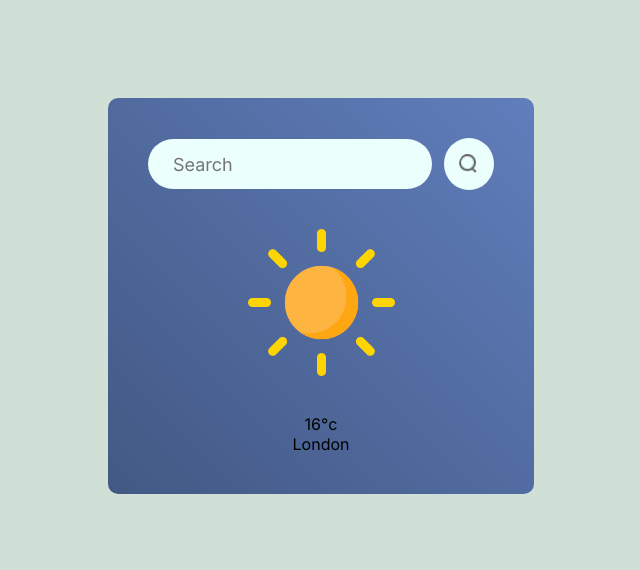
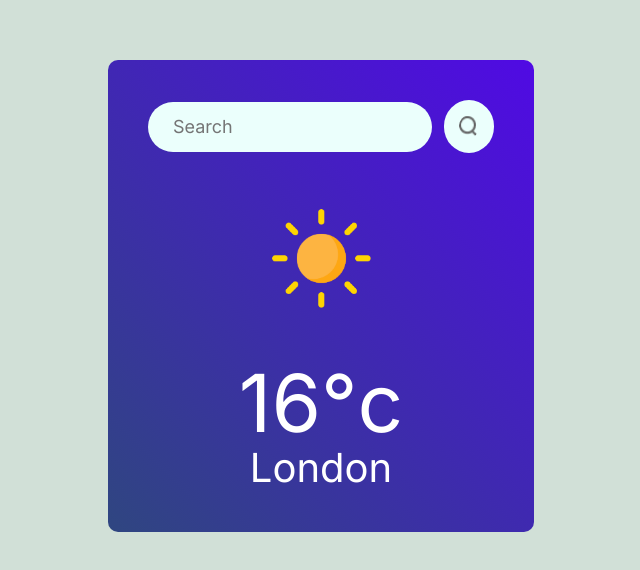
Before and after one commit to Mikeyy771/WeatherApp, a React (Vite) app in the folder Weatherapp/: page / in a window 1280 px wide. Shown: the part 104-674 px from the top of the page, without its empty margins (319-959 px from the left). Built offline with nearby package versions, Linux system fonts and the light colour scheme.

Commit message:
styling weather icon, temp and location

```diff
--- a/Weatherapp/src/components/Weather.css
+++ b/Weatherapp/src/components/Weather.css
@@ -2,7 +2,7 @@
     place-self: center;
     padding: 40px;
     border-radius: 10px;
-    background-image: linear-gradient(45deg, #435984, #607ebc);
+    background-image: linear-gradient(45deg, #2f4680, #500ae4);
     display: flex;
     flex-direction: column;
     align-items: center;
@@ -29,3 +29,17 @@
     background: #ebfffc;
     cursor: pointer;
 }
+
+.weather-icon{
+    width: 150px;
+    margin: 30px 0;
+}
+.temperature{
+    color: #fff;
+    font-size: 80px;
+    line-height: 1;
+}
+.location{
+    color: #fff;
+    font-size: 40px;
+}
```
